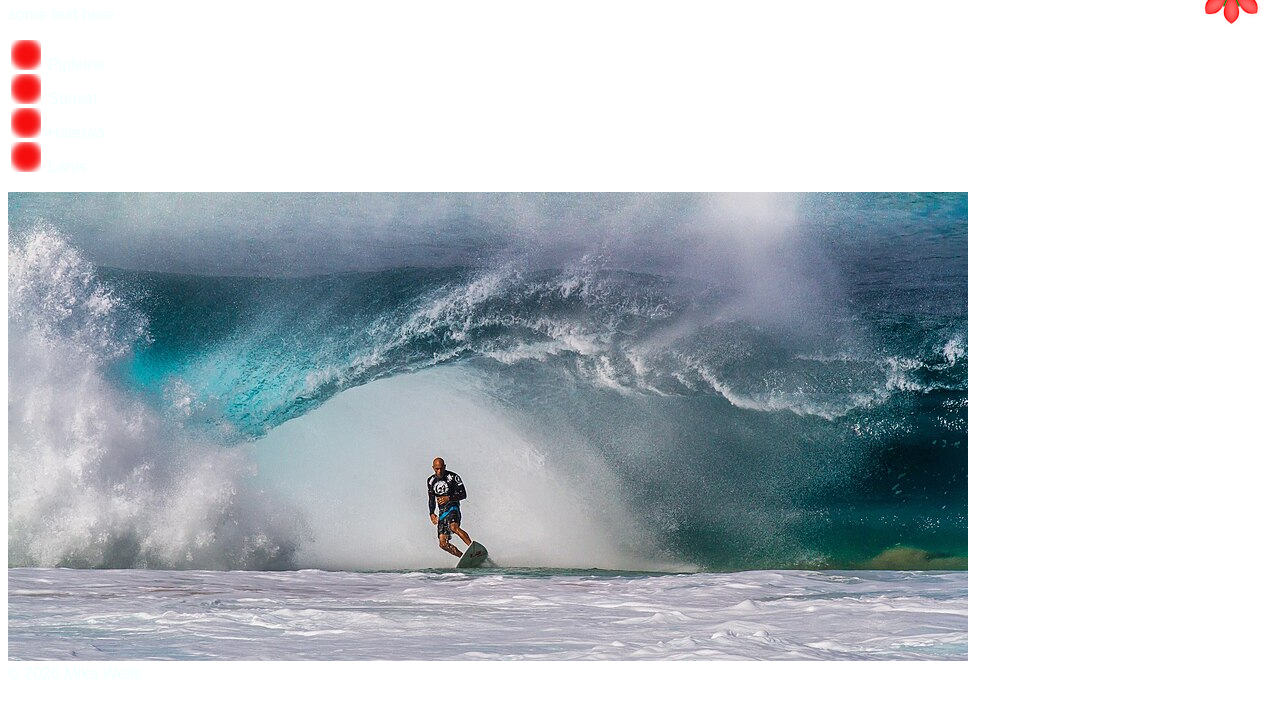
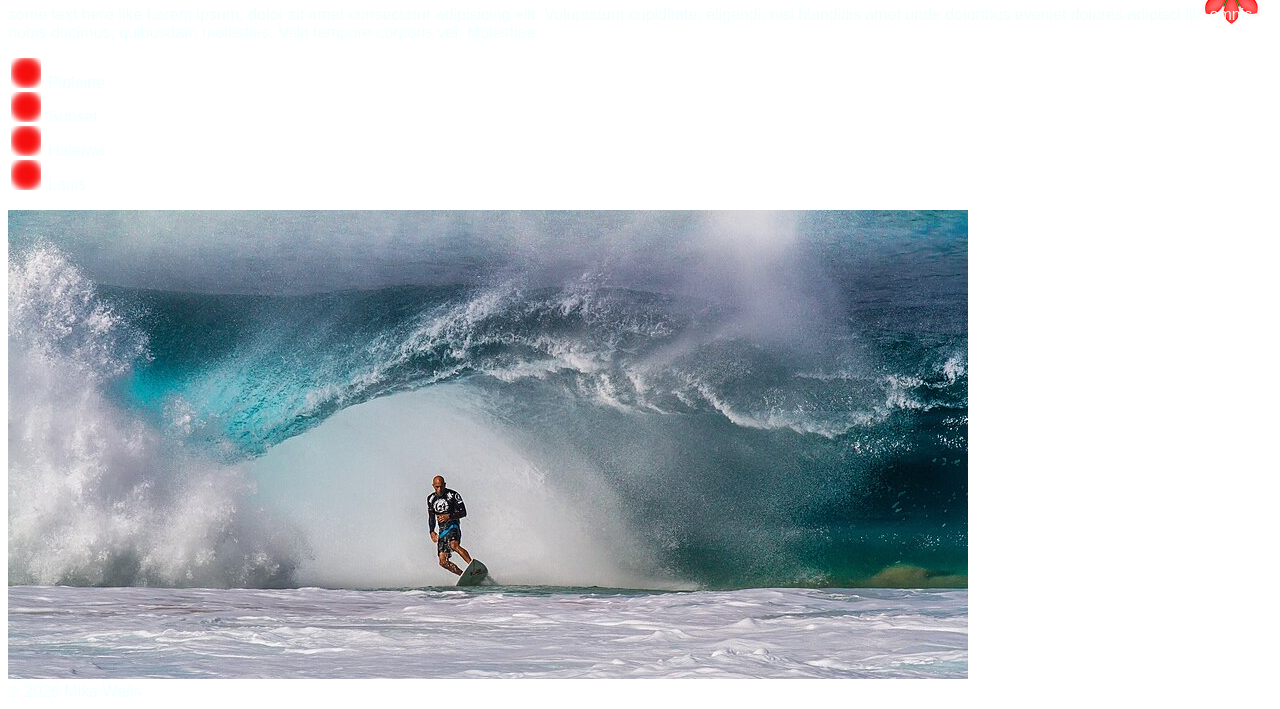
Before and after one commit to mikawellsdk-bit/CS140, a plain HTML site: page engagement/background/background.html in a window 1280 px wide. Shown: the part 132-841 px from the top of the page. Drawn offline with Linux system fonts and the light colour scheme.

Commit message:
lets do this

```diff
--- a/engagement/background/background.html
+++ b/engagement/background/background.html
@@ -15,7 +15,7 @@
     </nav>
     <main>
         <h1>background images</h1>
-        <p>some text here</p>
+        <p>some text here like Lorem ipsum, dolor sit amet consectetur adipisicing elit. Voluptatum cupiditate, eligendi, nisi blanditiis amet unde doloribus eveniet dolores adipisci illo omnis nobis ducimus, quibusdam molestias. Velit tempore corporis vel. Molestiae.</p>
         <ul> <div class="surfspots">
             <li>Pipleine </li>
             <li>Sunset</li>
```
